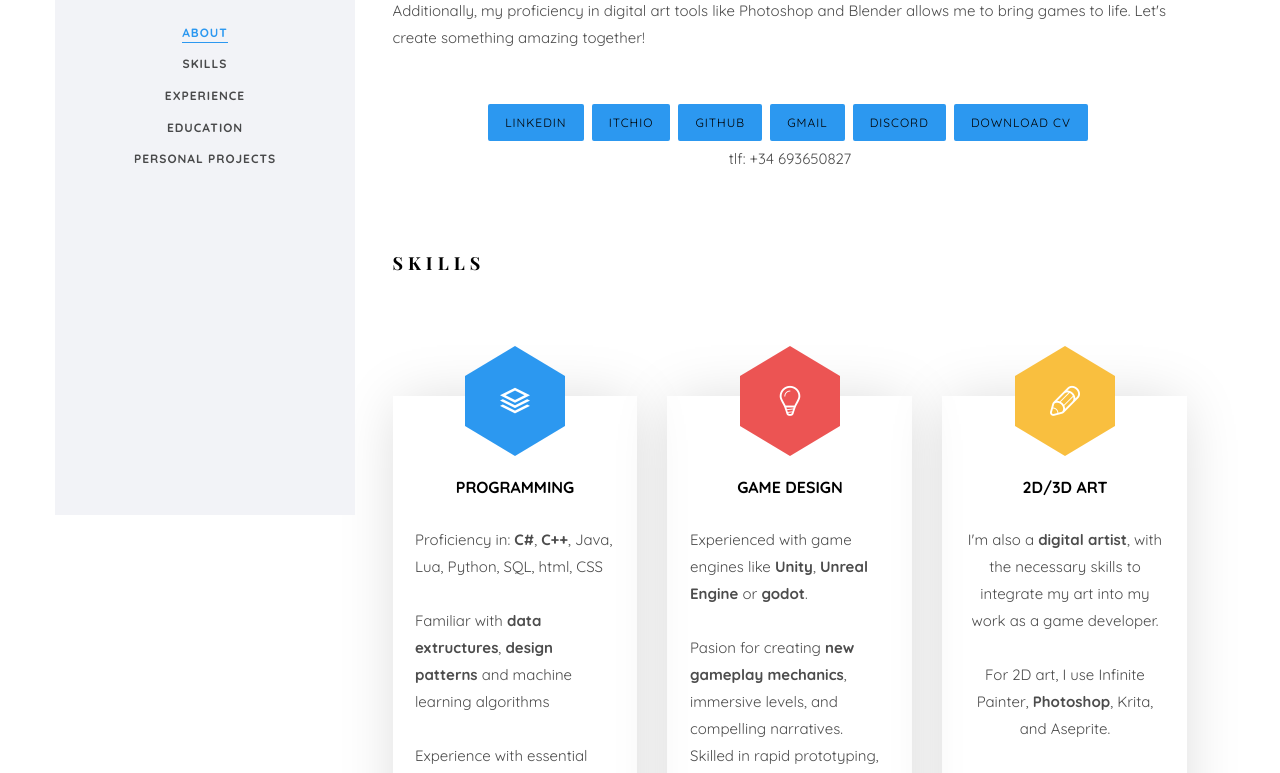
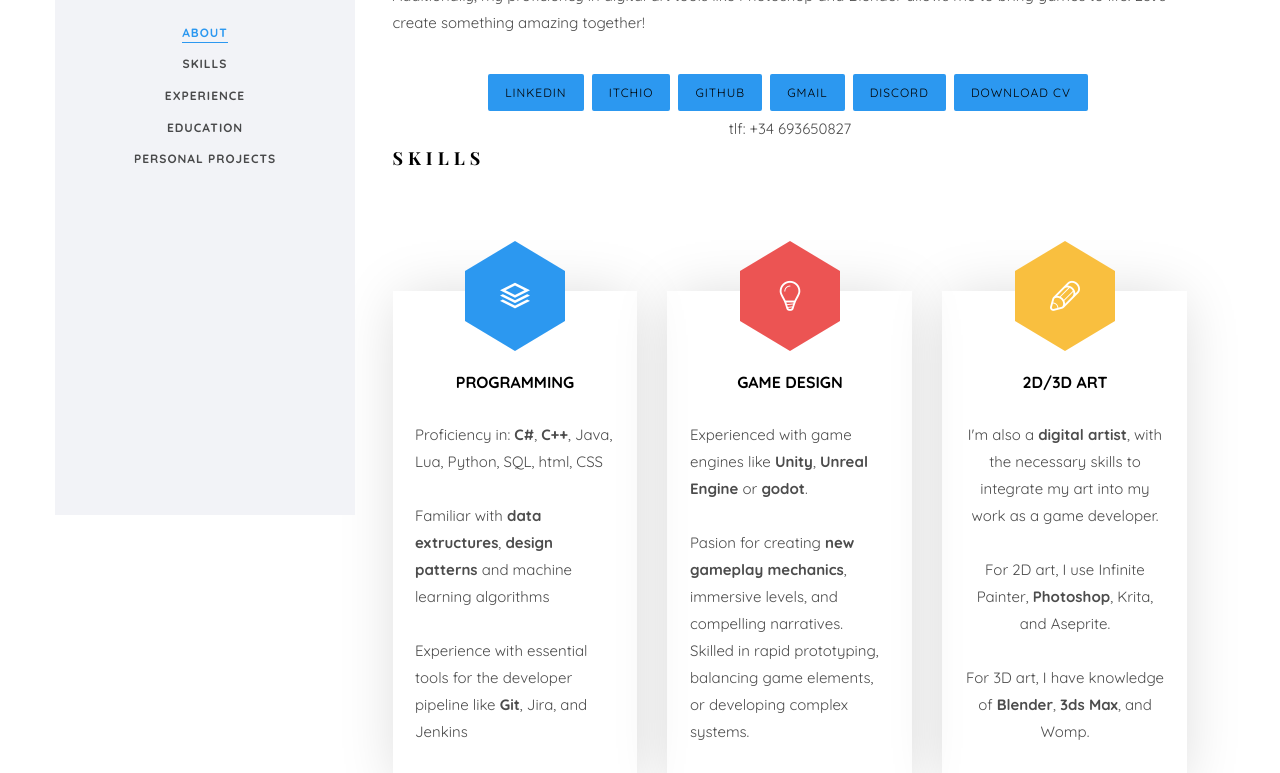
Before and after one commit to juanHernandezMartin/JuanHMGameDev, a plain HTML site: page index.html in a window 1280 px wide. Shown: the part 285-1058 px from the top of the page. Drawn offline with nearby package versions, Linux system fonts and the light colour scheme; files whose address does not match are found by name; a web font is replaced by a local one.

Commit message:
better padding

```diff
--- a/css/style.css
+++ b/css/style.css
@@ -380,8 +380,8 @@ body.offcanvas {
 .colorlib-about,
 .colorlib-services,
 .colorlib-contact {
-  padding-top: 1em;
-  padding-bottom: 2em;
+  padding-top: 0em;
+  padding-bottom: 0em;
   clear: both;
   width: 100%;
   display: block; }
```
